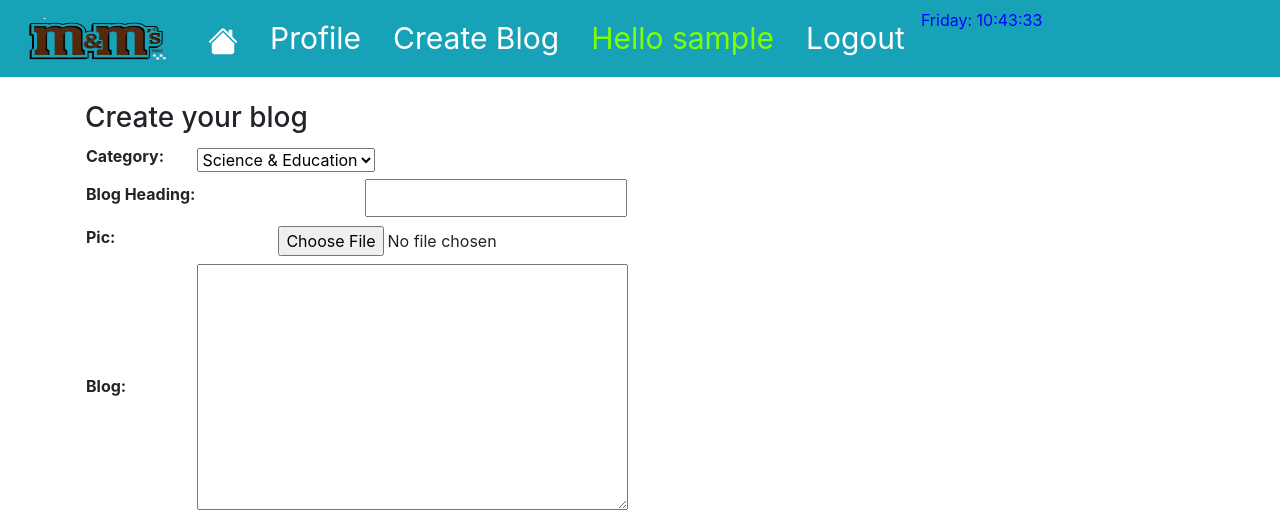
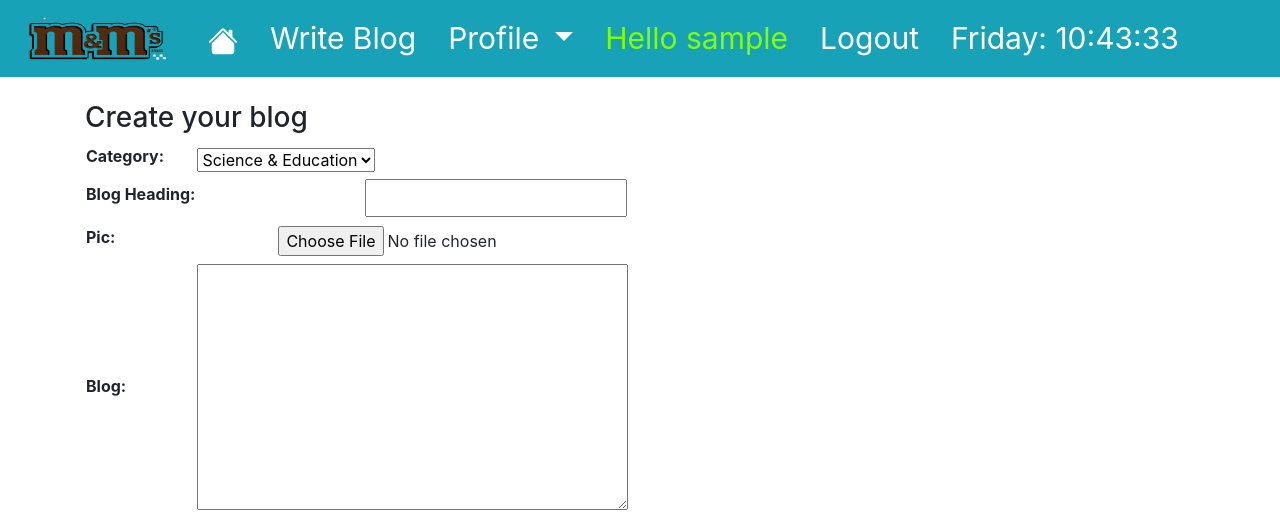
Before and after one commit to maurya20/market, a Django app: page /create in a window 1280 px wide. Shown: the top 516 px of the page. Run offline with Django 3.2, Linux system fonts and the light colour scheme; the visitor is signed in with stand-in values (Sample User, id 1); some libraries are stand-ins or nearby versions.

Commit message:
Header dropdown link added for profile and further link related to user.

```diff
--- a/template/header.html
+++ b/template/header.html
@@ -29,11 +29,18 @@
 </svg></a>
       </li>
       {% if user.is_authenticated %}
-      <li class="nav-item">
-        <a class="nav-link" href="/profile">Profile</a>
-      </li><li class="nav-item">
-        <a class="nav-link" href="/create">Create Blog </a>
+     <li class="nav-item">
+        <a class="nav-link" href="/create">Write Blog </a>
       </li>
+   <li class="nav-item dropdown">
+      <a class="nav-link dropdown-toggle" href="#" id="navbardrop" data-toggle="dropdown">
+        Profile
+      </a>
+      <div class="dropdown-menu">
+        <a class="dropdown-item" href="/profile">My Profile</a>
+        <a class="dropdown-item" href="#">My Blogs</a>
+      </div>
+    </li>
       <li class="nav-item">
         <a style="color:#80ff00;"class="nav-link" href="">Hello {{request.user.username}}</a>
       </li>
@@ -41,7 +48,7 @@
         <a class="nav-link" href="/logout">Logout</a>
       </li>
       <li class="nav-item">
-        <p style="color:#0000ff" id="time">Time</p>
+        <a class="nav-link"  id="time" >Time</a>
       </li>
 
       {% else %}
```
